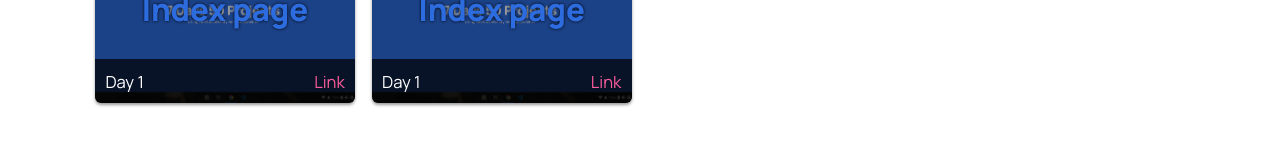
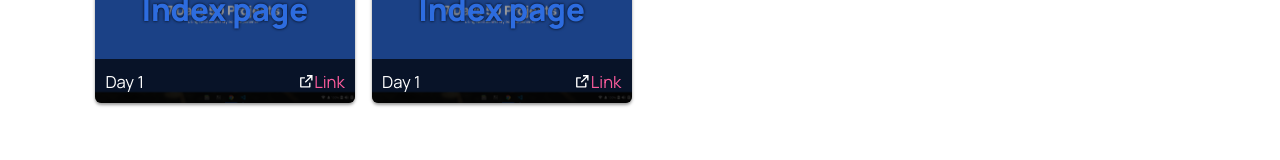
Before and after one commit to benxene/7days-50projects, a Next.js app: page / in a window 1280 px wide. Shown: the part 1080-1240 px from the top of the page. Built offline with nearby package versions, Linux system fonts and the light colour scheme.

Commit message:
added react-icons (#6)

```diff
--- a/package.json
+++ b/package.json
@@ -28,6 +28,7 @@
     "next": "^10.0.3",
     "react": "^17.0.1",
     "react-dom": "^17.0.1",
+    "react-icons": "^4.1.0",
     "styled-components": "^5.2.1"
   },
   "devDependencies": {
--- a/src/components/Project.tsx
+++ b/src/components/Project.tsx
@@ -1,5 +1,6 @@
 import Link from 'next/link';
 import styled from 'styled-components';
+import { RiExternalLinkLine as LinkIcon } from 'react-icons/ri';
 import { colors, sizes } from '../constants/theme';
 
 export default function Project({ image, day, children: title, link }: IProps) {
@@ -8,7 +9,10 @@ export default function Project({ image, day, children: title, link }: IProps) {
       <Title>{title}</Title>
       <InfoPanel>
         <p className='day'>{`Day ${day}`}</p>
-        <Link href={link}>Link</Link>
+        <LinkGroup>
+          <LinkIcon />
+          <Link href={link}>Link</Link>
+        </LinkGroup>
       </InfoPanel>
     </Card>
   );
@@ -59,6 +63,15 @@ const InfoPanel = styled.div`
   }
 `;
 
+const LinkGroup = styled.div`
+  display: flex;
+  align-items: center;
+
+  & > a {
+    display: inline-block;
+  }
+`;
+
 interface IProps {
   day: number;
   children: string;
```
Also changed, not shown: 1 other file (tests, documents, lock files or other folders).
